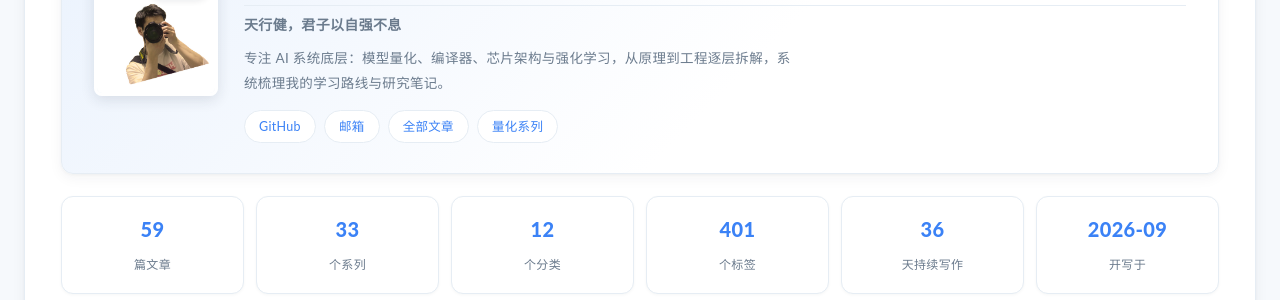
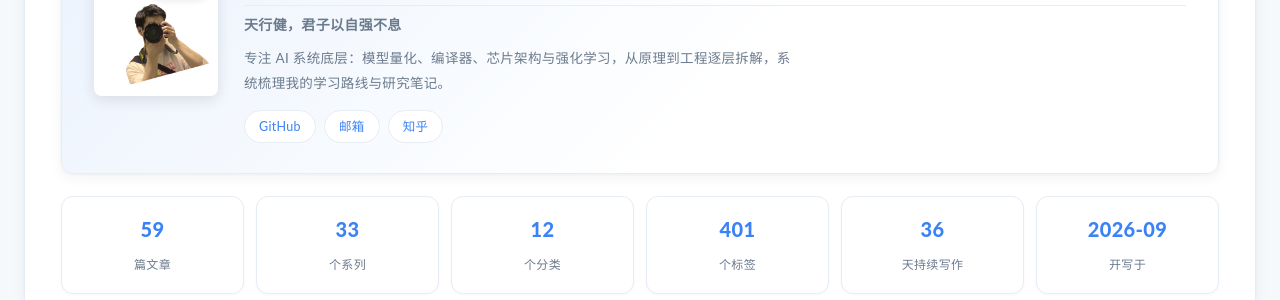
Before and after one commit to lrypcy/lrypcy.github.io, a Jekyll site: the page built from about.md, in a window 1280 px wide and 900 px high. Shown: the part 269-569 px from the top of the window. Built offline with Jekyll 4.4.1, drawn with Linux system fonts in a browser that asks for light colours.

Commit message:
关于页链接组：GitHub / 邮箱 / 知乎（去掉全部文章与量化系列）

```diff
--- a/about.md
+++ b/about.md
@@ -20,8 +20,7 @@
     <div class="about-links">
       <a href="https://github.com/lrypcy" target="_blank" rel="noopener">GitHub</a>
       <a href="mailto:p_c_yuan@whu.edu.cn">邮箱</a>
-      <a href="/posts/?tab=archives">全部文章</a>
-      <a href="/#series-quant">量化系列</a>
+      <a href="https://www.zhihu.com/people/lrypcy" target="_blank" rel="noopener">知乎</a>
     </div>
   </div>
 </div>
```
